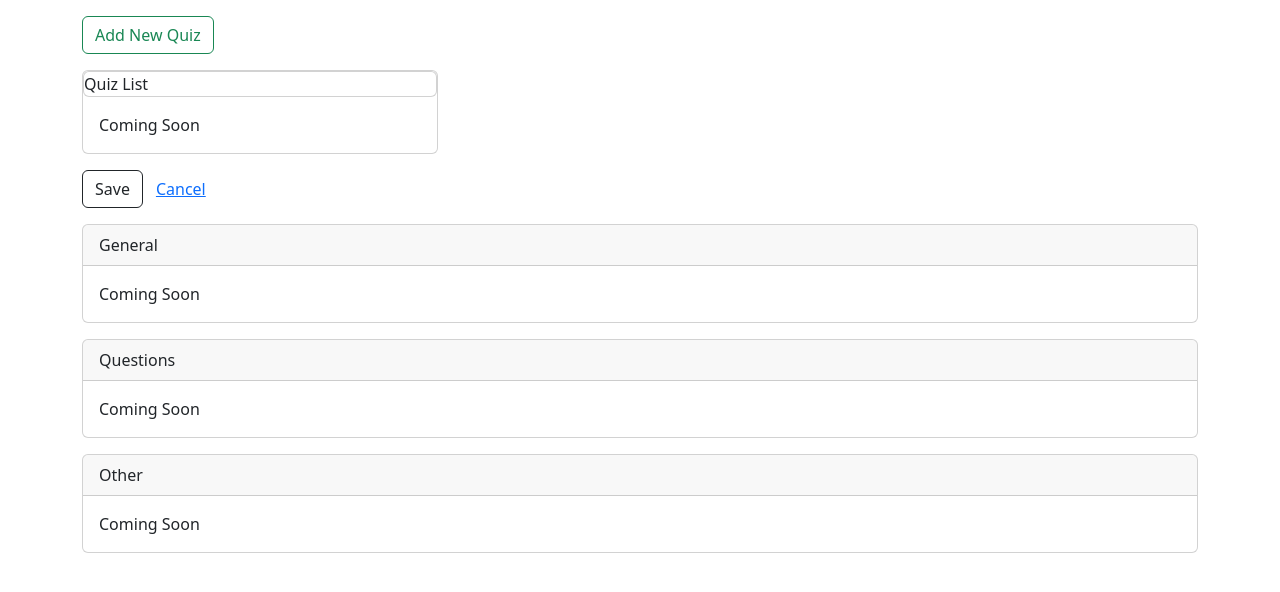
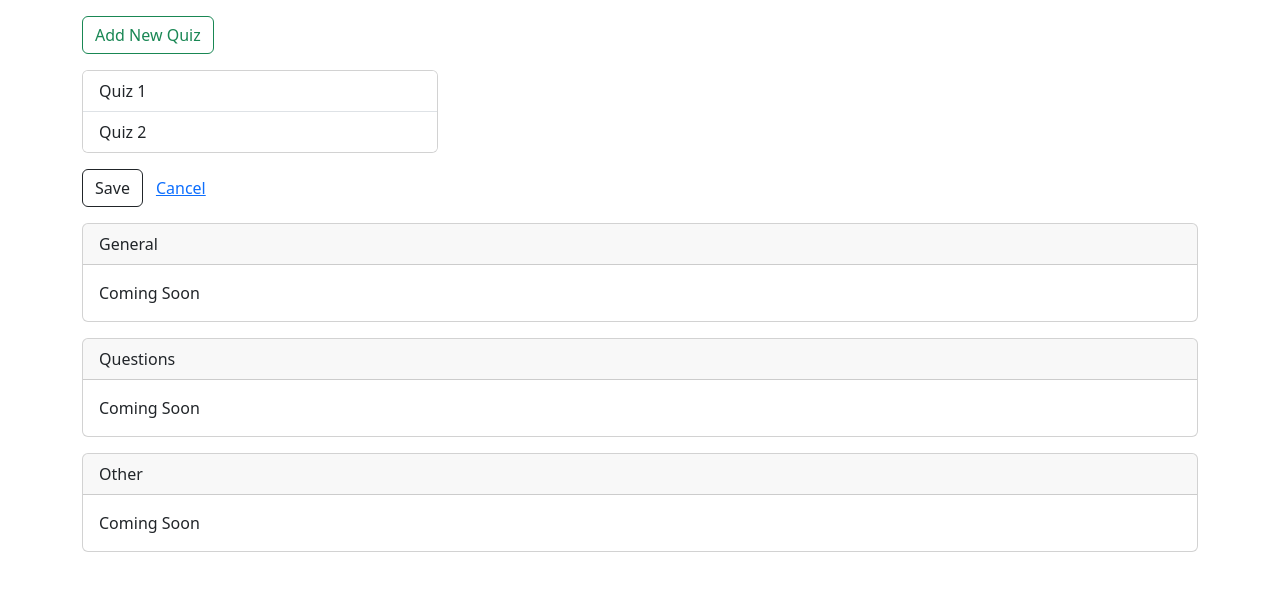
Before and after one commit to 2025-spring-jsf-online/quiz-editor, an Angular app: page / in a window 1280 px wide. Shown: the top 592 px of the page. Built offline with nearby package versions, Linux system fonts and the light colour scheme.

Commit message:
showing the dummy quizzes..

```diff
--- a/src/app/app.component.html
+++ b/src/app/app.component.html
@@ -5,13 +5,16 @@
         Add New Quiz
       </button>
       <div class="card">
-        <div class="card header">
-          Quiz List
-        </div>
-        <div class="card-body">
-          Coming Soon
+        <div class="list-group list-group-flush">
+          <button class="list-group-item list-group-item-action"
+          *ngFor="let q of quizzes"
+          >
+          {{ q.quizName}}
+
+          </button>
         </div>
       </div>
+
     </div>
     <div class="class-col-md-8">
       <div class="mt-3 mb-3">
--- a/src/app/app.component.ts
+++ b/src/app/app.component.ts
@@ -1,4 +1,15 @@
-import { Component } from '@angular/core';
+import { Component, OnInit } from '@angular/core';
+import { QuizService } from './quiz.service';
+
+interface QuizDisplay {
+  quizName: string;
+  quizQuestions: QuestionDisplay[];
+
+}
+
+interface QuestionDisplay{
+  questionName: string;
+}
 
 @Component({
   selector: 'app-root',
@@ -6,6 +17,28 @@ import { Component } from '@angular/core';
   standalone: false,
   styleUrl: './app.component.css'
 })
-export class AppComponent {
+export class AppComponent implements OnInit {
   title = 'quiz-editor';
+
+  constructor(
+    public quizSvc: QuizService
+  ) {
+
+  }
+
+  ngOnInit() {
+    const quizzes = this.quizSvc.loadQuizzes();
+    console.log(quizzes);
+
+    this.quizzes = quizzes.map(x => ({
+      quizName: x.name
+      , quizQuestions: x.questions.map((y: any) => ({
+        questionName: y.name
+      }))
+    }));
+
+    console.log(this.quizzes);
+  }
+
+  quizzes: QuizDisplay[] = [];
 }
```
